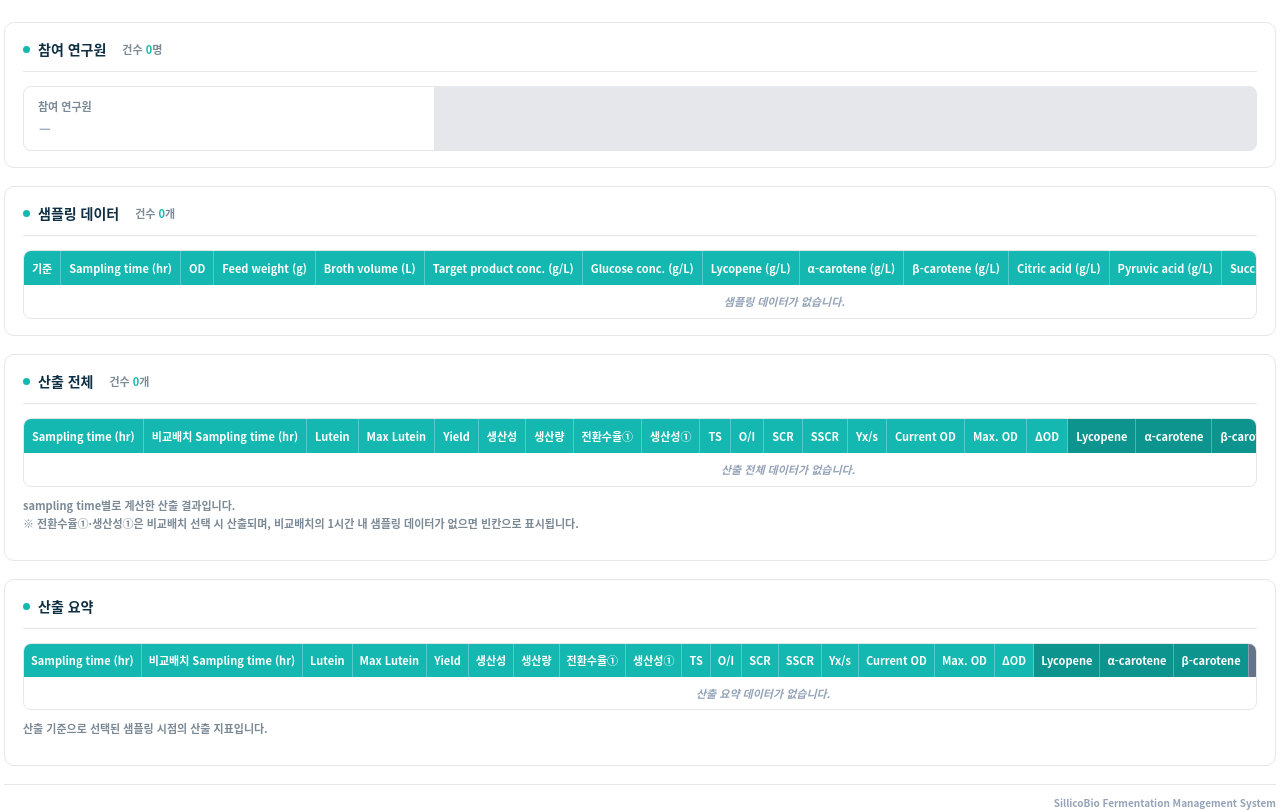
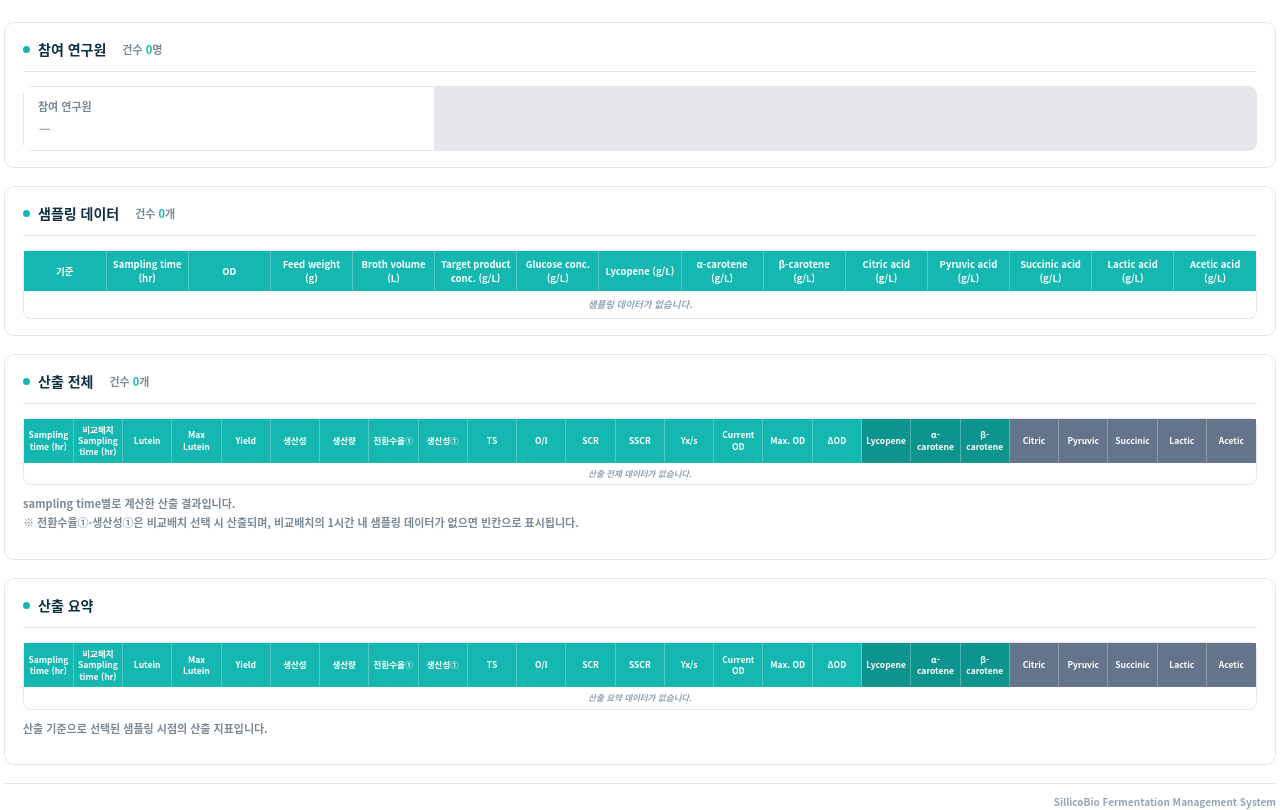
Before and after one commit to suplas20/sillicobio_back, a Python web app: template app/templates/calculation_report_template_minimal.html in a window 1280 px wide. Shown: the part 57-867 px from the top of the page. Run offline with Jinja, Linux system fonts and the light colour scheme; the template is opened without the code that fills it, so the values that code supplies are empty.

Commit message:
fix : PDF 화면 잘림 현상 수정

```diff
--- a/app/templates/calculation_report_template_minimal.html
+++ b/app/templates/calculation_report_template_minimal.html
@@ -59,10 +59,14 @@
       padding: 16px 18px;
       border: 1px solid #E5E7EB;
       border-radius: 10px;
+      break-inside: avoid;
       page-break-inside: avoid;
       background: #fff;
     }
-    .section.breakable { page-break-inside: auto; }
+    .section.breakable {
+      break-inside: auto;
+      page-break-inside: auto;
+    }
     .section-title {
       display: flex;
       align-items: center;
@@ -93,7 +97,7 @@
       display: grid;
       grid-template-columns: repeat(3, 1fr);
       gap: 1px;
-      overflow: hidden;
+      overflow: visible;
       border: 1px solid #E5E7EB;
       border-radius: 8px;
       background: #E5E7EB;
@@ -117,7 +121,7 @@
       word-break: break-word;
     }
     .table-wrap {
-      overflow: hidden;
+      overflow: visible;
       border: 1px solid #E5E7EB;
       border-radius: 8px;
       background: #fff;
@@ -125,7 +129,7 @@
     table {
       width: 100%;
       border-collapse: collapse;
-      table-layout: auto;
+      table-layout: fixed;
       font-size: 11px;
     }
     thead { display: table-header-group; }
@@ -138,7 +142,9 @@
       font-size: 11px;
       font-weight: 900;
       text-align: center;
-      white-space: nowrap;
+      white-space: normal;
+      overflow-wrap: anywhere;
+      word-break: keep-all;
     }
     th:last-child { border-right: none; }
     th.col-by { background: #0E948F; }
@@ -152,7 +158,8 @@
       font-weight: 700;
       text-align: center;
       vertical-align: middle;
-      white-space: nowrap;
+      white-space: normal;
+      overflow-wrap: anywhere;
     }
     td:last-child { border-right: none; }
     tbody tr:last-child td { border-bottom: none; }
@@ -182,7 +189,19 @@
       font-weight: 700;
       line-height: 1.7;
     }
-    .summary-table th, .summary-table td { font-size: 11px; padding: 8px 7px; }
+    .sampling-table th,
+    .sampling-table td {
+      font-size: 9.5px;
+      padding: 6px 5px;
+    }
+    .calc-table th,
+    .calc-table td,
+    .summary-table th,
+    .summary-table td {
+      font-size: 8.5px;
+      padding: 5px 4px;
+      line-height: 1.35;
+    }
     .footer {
       margin-top: 14px;
       padding-top: 10px;
@@ -243,7 +262,7 @@
         <span class="count-text">건수 <b>{{ sampling_items|length if sampling_items is defined and sampling_items else 0 }}</b>개</span>
       </div>
       <div class="table-wrap">
-        <table>
+        <table class="sampling-table">
           <thead>
             <tr>
               <th>기준</th><th>Sampling time (hr)</th><th>OD</th><th>Feed weight (g)</th><th>Broth volume (L)</th><th>Target product conc. (g/L)</th><th>Glucose conc. (g/L)</th><th>Lycopene (g/L)</th><th>α-carotene (g/L)</th><th>β-carotene (g/L)</th><th>Citric acid (g/L)</th><th>Pyruvic acid (g/L)</th><th>Succinic acid (g/L)</th><th>Lactic acid (g/L)</th><th>Acetic acid (g/L)</th>
@@ -271,7 +290,7 @@
         <span class="count-text">건수 <b>{{ calc_full|length if calc_full is defined and calc_full else 0 }}</b>개</span>
       </div>
       <div class="table-wrap">
-        <table>
+        <table class="calc-table">
           <thead>
             <tr>
               <th>Sampling time (hr)</th><th>비교배치 Sampling time (hr)</th><th>Lutein</th><th>Max Lutein</th><th>Yield</th><th>생산성</th><th>생산량</th><th>전환수율①</th><th>생산성①</th><th>TS</th><th>O/I</th><th>SCR</th><th>SSCR</th><th>Yx/s</th><th>Current OD</th><th>Max. OD</th><th>ΔOD</th><th class="col-by">Lycopene</th><th class="col-by">α-carotene</th><th class="col-by">β-carotene</th><th class="col-oa">Citric</th><th class="col-oa">Pyruvic</th><th class="col-oa">Succinic</th><th class="col-oa">Lactic</th><th class="col-oa">Acetic</th>
```
Also changed, not shown: tests/test_pdf_service.py (+13 -4 lines).
